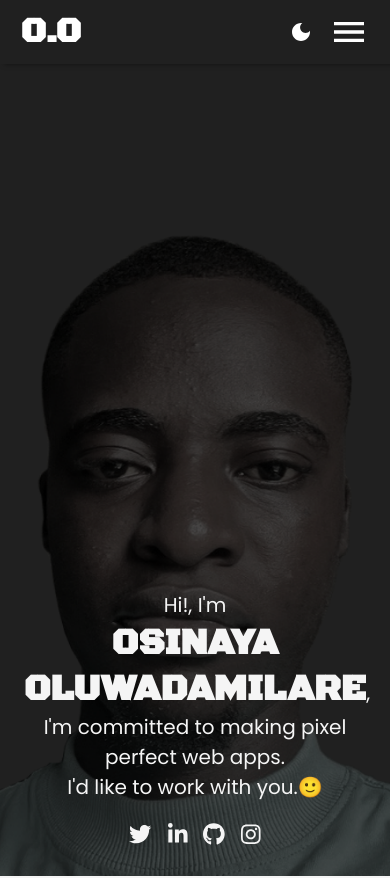
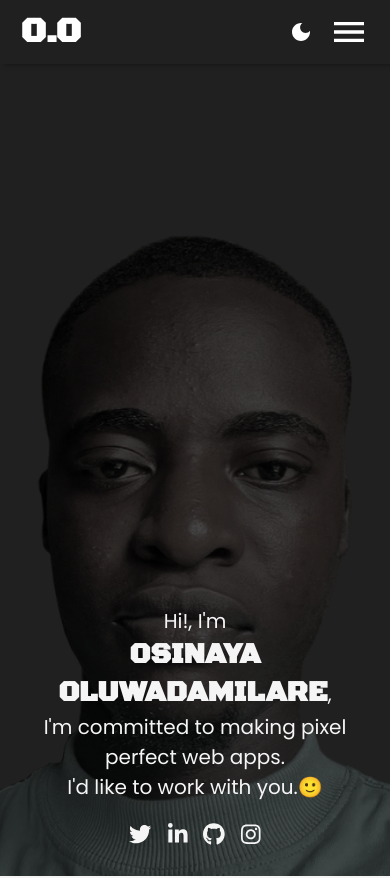
Before and after one commit to exzerth/portfolio, a React (Create React App) app: page / in a window 390 px wide. Shown: the top 878 px of the page. Built offline with nearby package versions, Linux system fonts and the light colour scheme.

Commit message:
minor hero adjust

```diff
--- a/src/components/Hero.jsx
+++ b/src/components/Hero.jsx
@@ -10,7 +10,7 @@ const Hero = () => {
         <div className="container mx-auto pb-[1.5rem]">
           <div className="md:flex md:justify-between px-[1.5rem] md:px-[0] pt-[.6rem] pb-[1rem] lg:pb-0 text-center container mx-auto">
             <div className="md:pl-[24px] md:text-start"><span className="text-[20px] lg:text-[24px]">Hi!, I'm<br />
-            <span className="text-[2.3rem] font-semibold font-headings leading-[2.9rem] text-center"><span className="lg:block lg:text-start lg:after:content['\a'] lg:after:whitespace-pre">OSINAYA</span> OLUWADAMILARE</span>,<br />
+            <span className="text-[1.81rem] md:text-[2.3rem] font-semibold font-headings leading-[2.4rem] md:leading-[2.9rem] text-center"><span className="lg:block lg:text-start lg:after:content['\a'] lg:after:whitespace-pre">OSINAYA</span> OLUWADAMILARE</span>,<br />
             <span className="hidden md:block">A Web Developer.</span></span>
             </div>
             <p className="md:pr-[24px] md:text-end font-normal text-[1.25rem] md:w-[50%] lg:text-[24px] lg:pl-[120px]">
```
